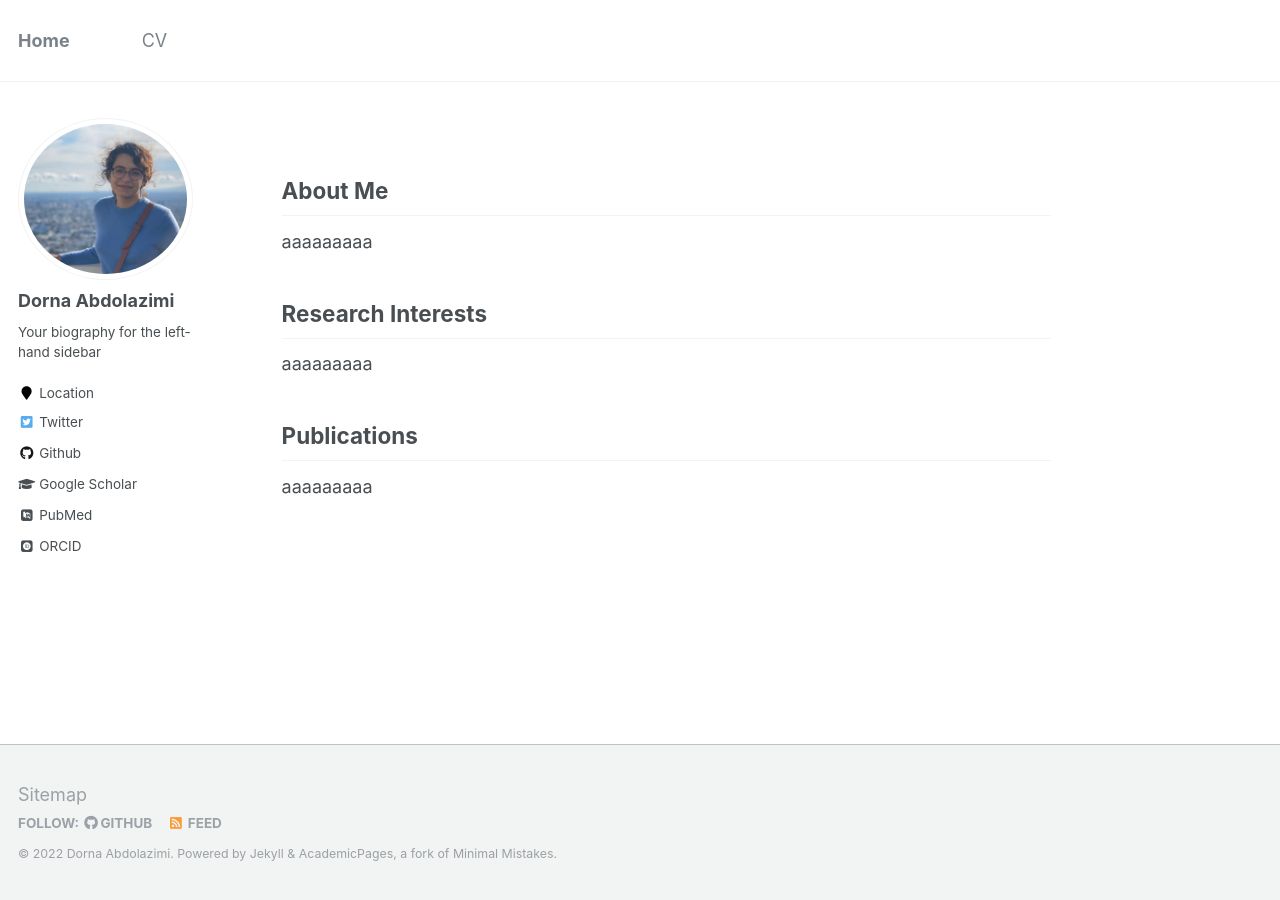
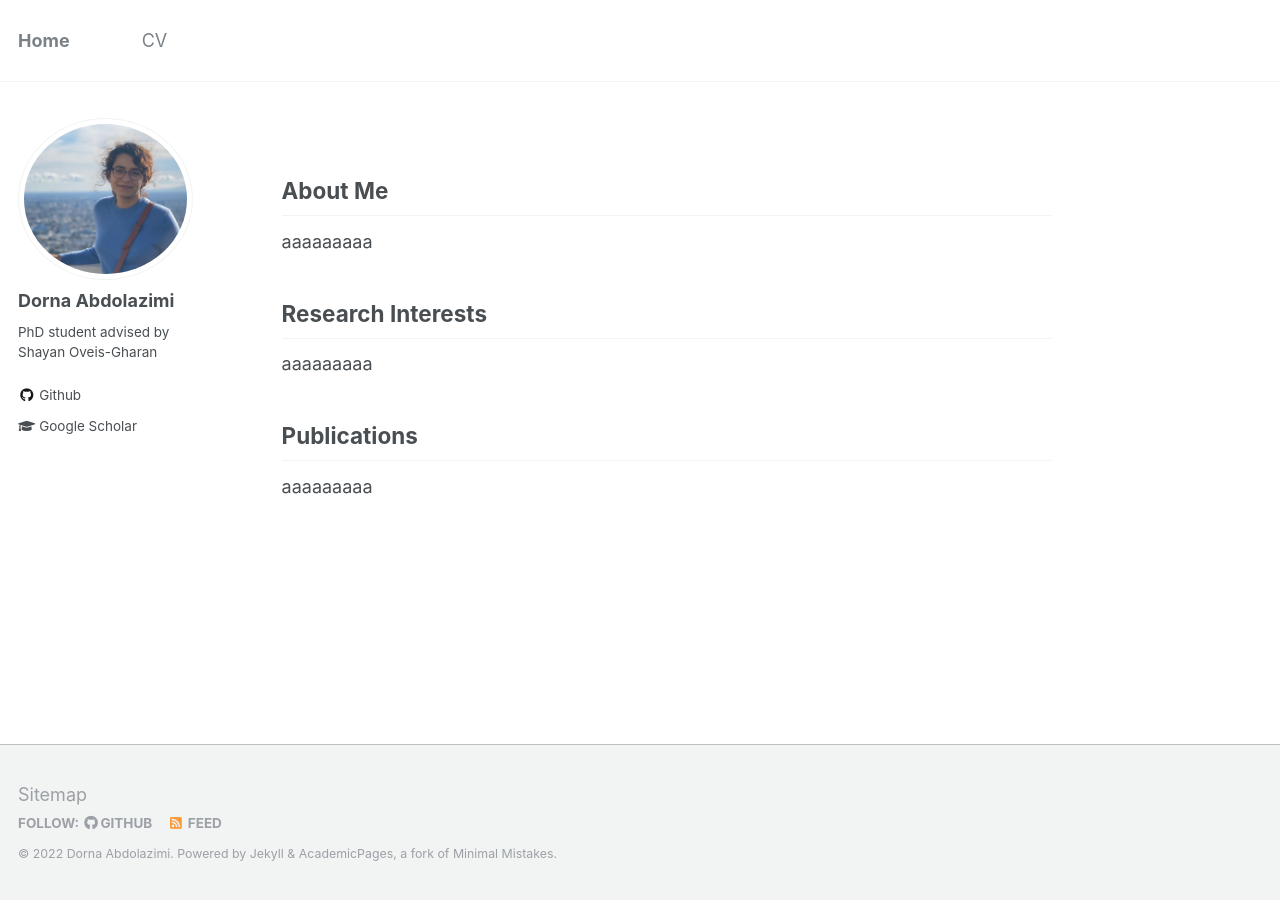
Before and after one commit to dorna-abdolazimi/dorna-abdolazimi.github.io, a Jekyll site: the page built from _pages/about.md, in a window 1280 px wide. Built offline with Jekyll 4.4.1, drawn with Linux system fonts in a browser that asks for light colours; some web fonts are replaced.

Commit message:
change socials

```diff
--- a/_config.yml
+++ b/_config.yml
@@ -82,11 +82,11 @@ analytics:
 author:
   name             : "Dorna Abdolazimi"
   avatar           : "dorna.jpeg"
-  bio              : "Your biography for the left-hand sidebar"
-  location         : "Location"
+  bio              : "PhD student advised by Shayan Oveis-Gharan"
+  location         :
   employer         :
-  pubmed           : "https://www.ncbi.nlm.nih.gov/pubmed/?term=john+snow"
-  googlescholar    : "http://yourfullgooglescholarurl.com"
+  pubmed           :
+  googlescholar    : "https://scholar.google.com/citations?user=BMM-iF0AAAAJ&hl=en&oi=ao"
   email            :
   researchgate     :  # example: "https://www.researchgate.net/profile/yourprofile"
   uri              :
@@ -96,20 +96,20 @@ author:
   flickr           :
   facebook         :
   foursquare       :
-  github           : "academicpages"
+  github           : "DornaAbdolazimi"
   google_plus      :
   keybase          :
   instagram        :
   impactstory      : #"https://profiles.impactstory.org/u/xxxx-xxxx-xxxx-xxxx"
   lastfm           :
   linkedin         :
-  orcid            : "http://orcid.org/yourorcidurl"
+  orcid            :
   pinterest        :
   soundcloud       :
   stackoverflow    : # http://stackoverflow.com/users/123456/username
   steam            :
   tumblr           :
-  twitter          : "replacethistwitterhandle"
+  twitter          :
   vine             :
   weibo            :
   xing             :
```
